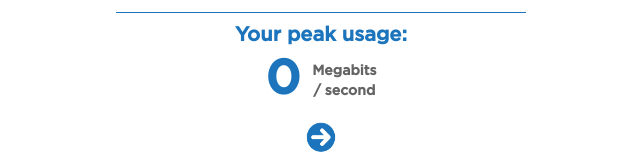
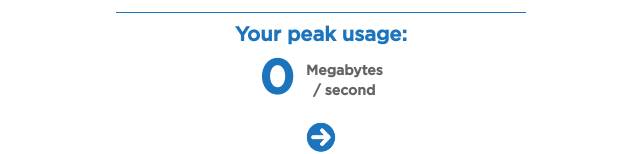
Before and after one commit to Bath-Community-Hack/GetOn, a Next.js app: page /usage in a window 1280 px wide. Shown: the part 894-1048 px from the top of the page, without its empty margins (319-959 px from the left). Built offline with nearby package versions, Linux system fonts and the light colour scheme.

Commit message:
Megabits -> megabytes

```diff
--- a/src/ClientComponents/UsageCalculator.tsx
+++ b/src/ClientComponents/UsageCalculator.tsx
@@ -79,7 +79,7 @@ const UsageCalculator = (props: UsageCalculatorProps) => {
             usage += num * coeff
             remaining -= num
         }
-        return usage
+        return usage * 0.75
     }
 
     useEffect(() => {
@@ -133,7 +133,7 @@ const UsageCalculator = (props: UsageCalculatorProps) => {
                         {props.usage}
                     </span>
                     <div className="w-3" />
-                    <span className="font-bold">Megabits <p>/ second</p></span>
+                    <span className="font-bold">Megabytes <p>/ second</p></span>
                 </div>
             </div>
         </div>
```
